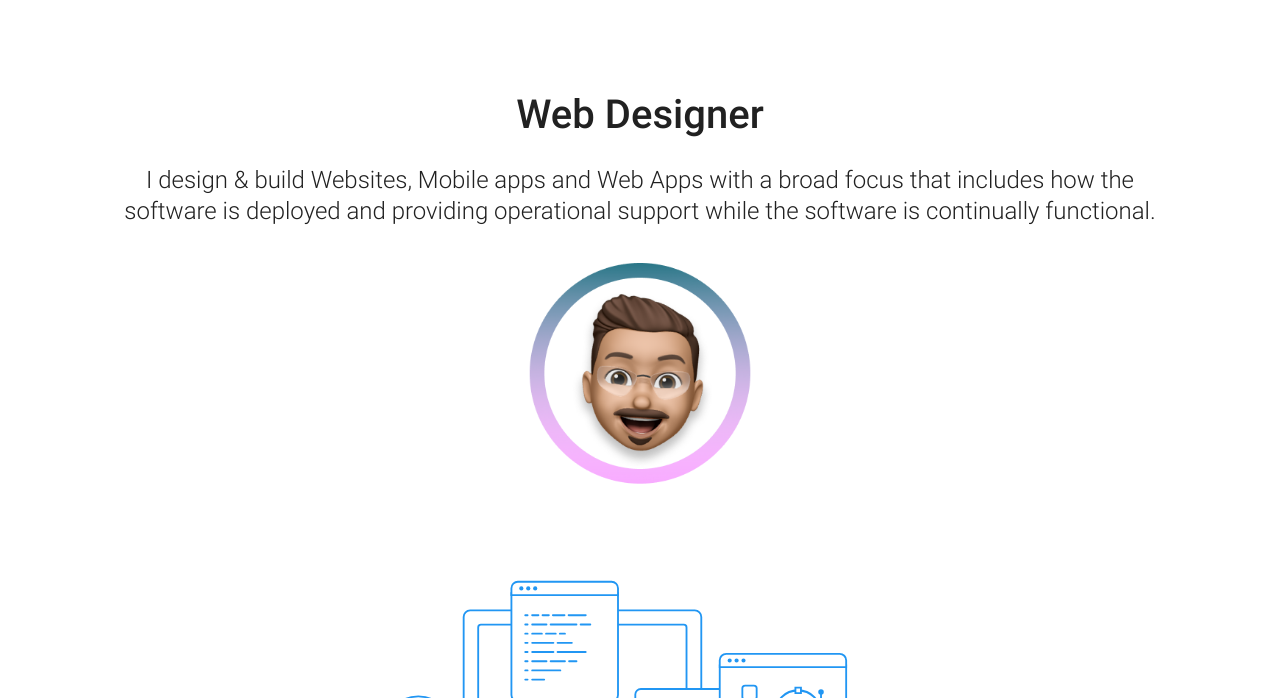
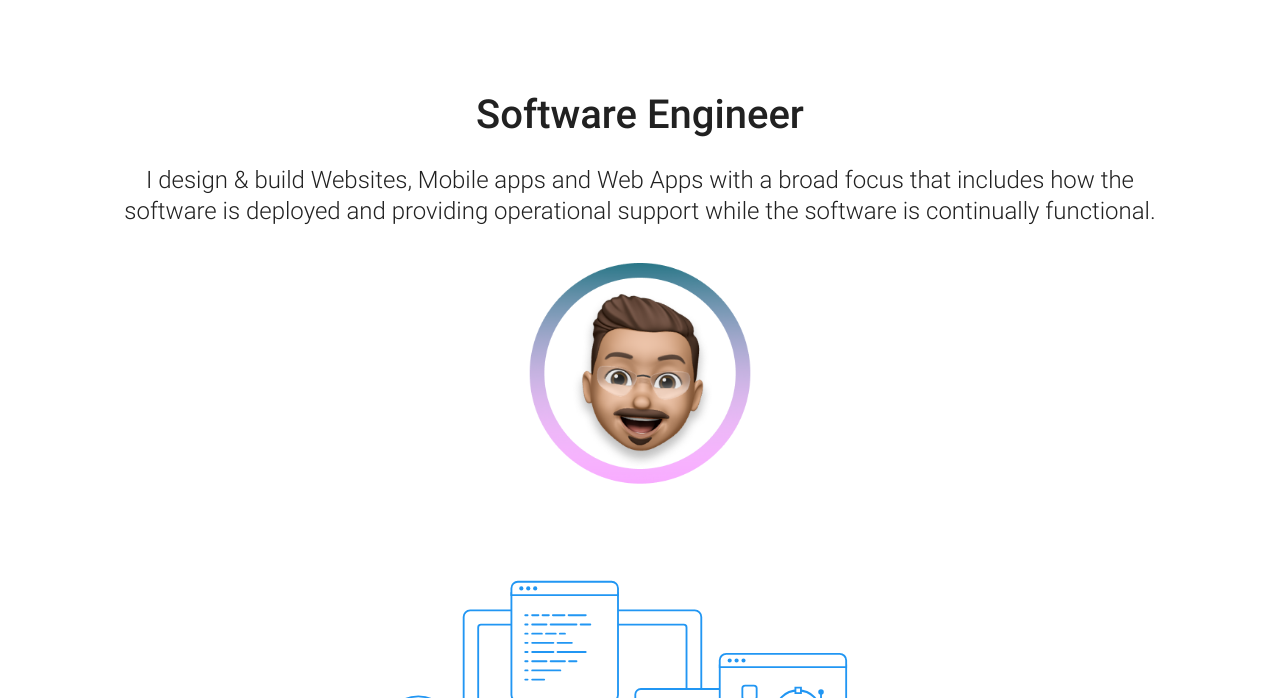
Before and after one commit to arshb97/Portfolio, a Gatsby site: page / in a window 1280 px wide. Shown: the part 102-800 px from the top of the page. Built offline with nearby package versions, Linux system fonts and the light colour scheme; Gatsby itself is replaced by a stand-in of ours.

Commit message:
update title

```diff
--- a/src/components/Hero.jsx
+++ b/src/components/Hero.jsx
@@ -12,7 +12,7 @@ const Hero = () => (
         </nav>
 
         <div className="hero__body">
-            <h1 className="hero__title">Web Designer</h1>
+            <h1 className="hero__title">Software Engineer</h1>
 
             <p className="hero__subtitle">
                 I design &amp; build Websites, Mobile apps and Web Apps with a broad focus that includes how the software is deployed and providing operational support while the software is continually functional.
```
